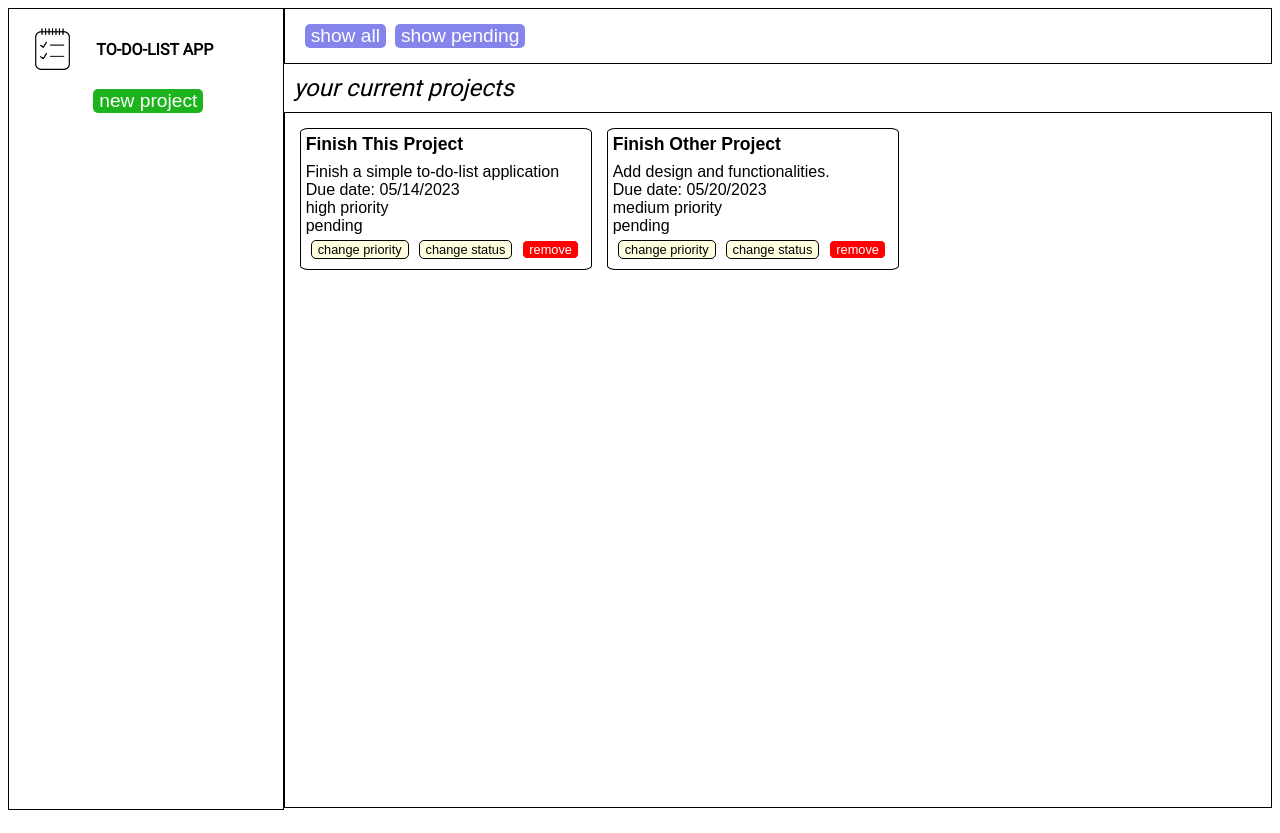
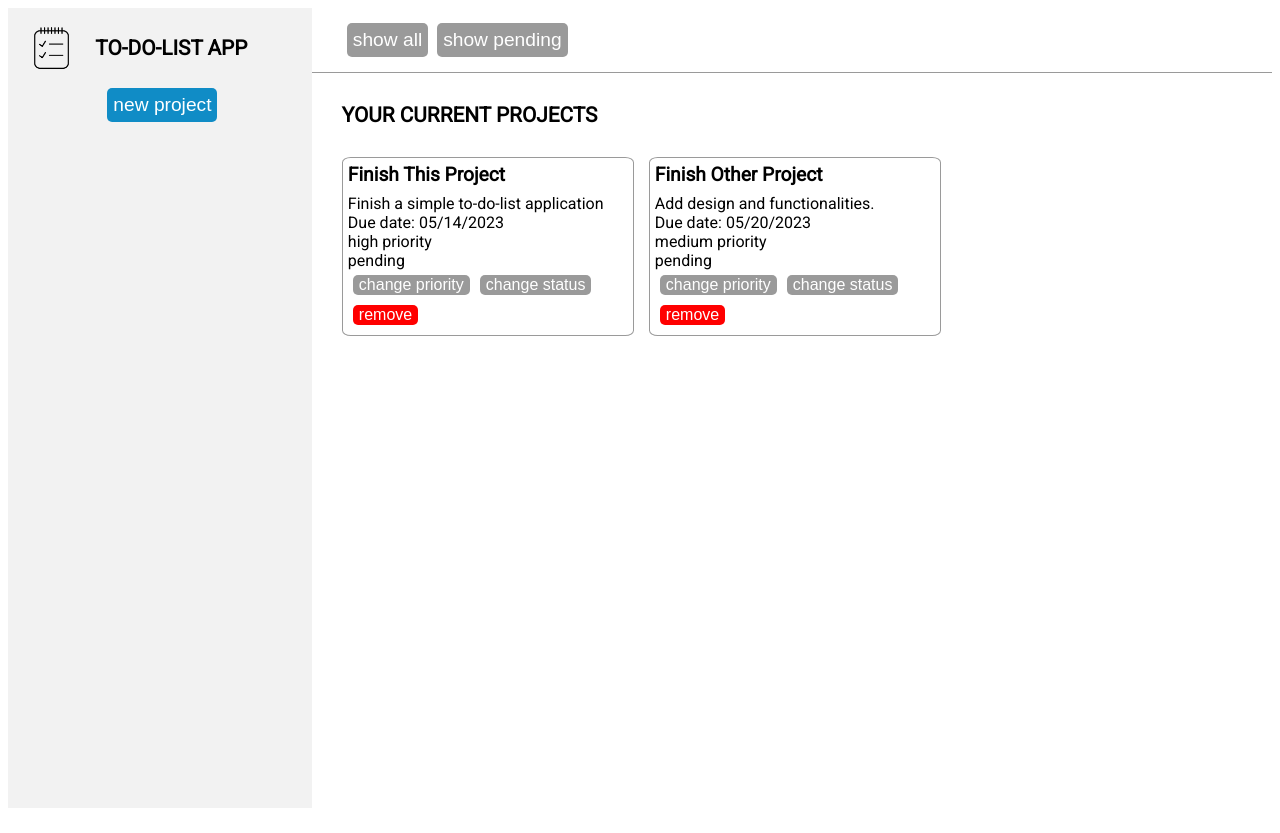
Before and after one commit to arturo9503/to-do-list, a website built with webpack: page dist/index.html in a window 1280 px wide. Built offline with nearby package versions, Linux system fonts and the light colour scheme.

Commit message:
Modify layout color-scheme

```diff
--- a/dist/index.html
+++ b/dist/index.html
@@ -9,11 +9,15 @@
     <title>To Do List</title>
 </head>
 <body>
+
     <div id="nav">
-        <div id="app-title">
-            <img src="images/logo.png" alt="logo">
-            <div>TO-DO-LIST APP</div>
+        <div id="header">
+            <div id="app-title">
+                <img src="images/logo.png" alt="logo">
+                <div>TO-DO-LIST APP</div>
+            </div>
         </div>
+
         <button id="create">new project</button>
     </div>
     <div id="main">
@@ -21,7 +25,7 @@
             <button id="show-all">show all</button>
             <button id="show-pending">show pending</button>
         </div>
-        <div id="main-desc">your current projects </div>
+        <div id="main-desc">YOUR CURRENT PROJECTS </div>
         <div id="content">
         </div>
     </div>
--- a/dist/styles.css
+++ b/dist/styles.css
@@ -8,39 +8,38 @@ body{
 #nav{
     height: 100vh;
     text-align: center;
-    border: 1px solid;
     margin-bottom: 15px;
-    width: 350px;
+    width: 400px;
+    background-color: #f2f2f2;
 }
 
 #content{
     display: flex;
     flex-wrap: wrap;
     gap: 15px;
-    border: 1px solid;
     height: 100%;
-    padding: 15px;
+    padding-left: 30px;
 }
 
 .card {
-    border: 1px solid;
+    border: 1px solid #9a9a9a;
     border-radius: 3%;
     padding: 5px;
     display: inline-block;
-    font-family: sans-serif;
     width: 280px;
     height: min-content;
 }
 
 .title {
-    font-size: 1.1rem;
+    font-size: 1.2rem;
     margin-bottom: 3%;
     font-weight: bold;
 }
 
 .actions{
-    border: 1px solid;
     padding: 15px;
+    padding-left: 30px;
+    border-bottom: 1px #9a9a9a solid;
 }
 
 button{
@@ -67,14 +66,14 @@ form{
 }
 
 #main-desc{
-    font-size: 1.5rem;
-    padding: 10px;
-    font-style: italic;
+    font-size: 1.3rem;
+    padding: 30px;
+    font-weight: bold;
 }
 
 #app-title {
     display: flex;
-    font-size: 1rem;
+    font-size: 1.3rem;
     align-items: center;
     justify-content: left;
     margin-top: 15px;
@@ -87,12 +86,14 @@ img{
 }
 
 #create {
-    background-color: rgb(28, 179, 28);
+    background-color: #108CC6;
     color: white;
+    padding: 6px;
 }
 
 #show-all, #show-pending{
-    background-color: rgb(132, 132, 235);
+    background-color: #9a9a9a;
+    padding: 6px;
     color: white;
 }
 
@@ -104,14 +105,13 @@ button{
 form{
     margin-left: 5%;
     margin-right: 5%;
-    background-color: rgb(216, 232, 238);
 }
 
 .card > button {
-    font-size: 0.8rem;
+    font-size: 1rem;
     display: inline-block;
     margin: 5px;
-    border: 1px solid;
+
 }
 
 .remove-button{
@@ -120,5 +120,6 @@ form{
 }
 
 .priority-button, .status{
-    background-color: lightyellow;
+    background-color: #9a9a9a;
+    color: white;
 }
```
